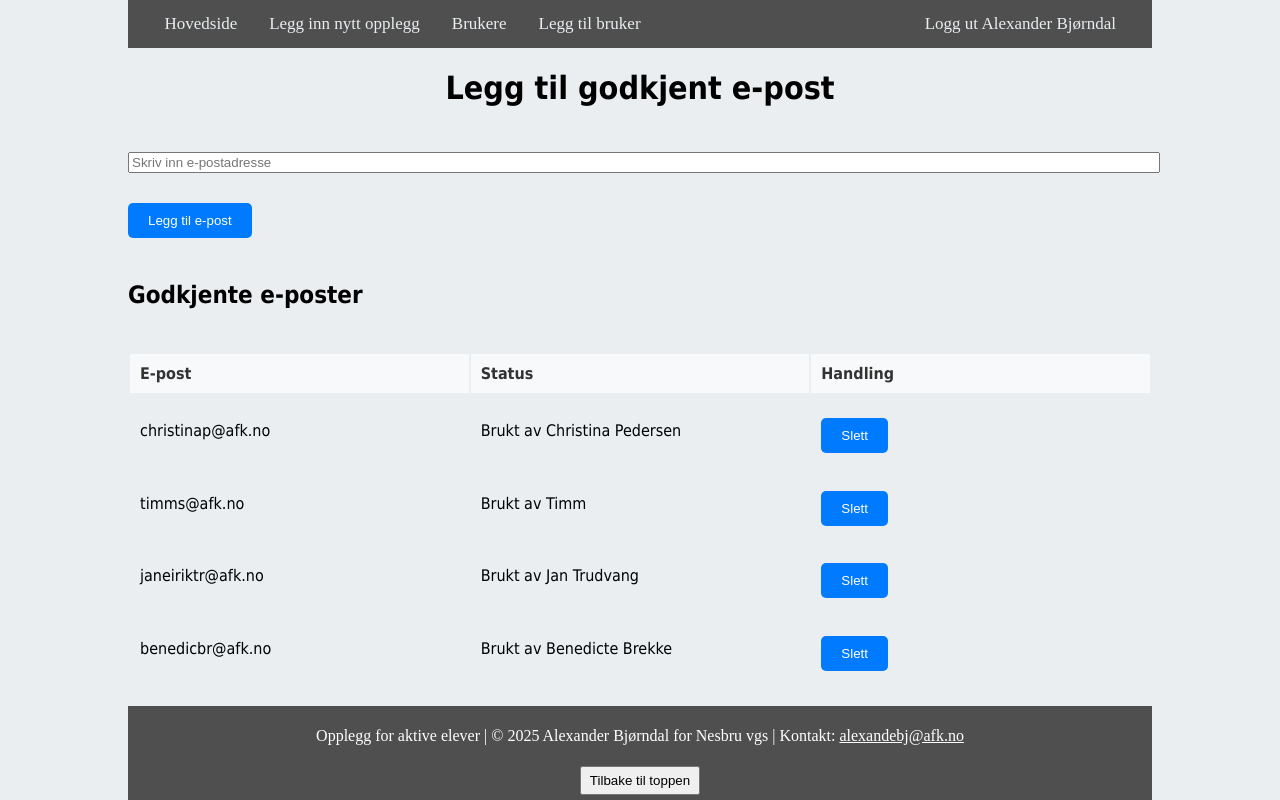
After one commit to alexanderbjorndal/aktive-elev-opplegg, a Flask app: page /add-bruker in a window 1280 px wide. The commit adds this page. Run offline with Flask 3, Linux system fonts and the light colour scheme; a user stored in the database is signed in; some libraries are stand-ins or nearby versions.

Commit message:
Add ApprovedEmails added

```diff
--- a/Todo.txt
+++ b/Todo.txt
@@ -1,5 +1,6 @@
 Admin-page:
 - Logs?
+- Add approved users
 
 Add opplegg:
 - Similar opplegg Neste er å legge inn en livetest når man legger inn nytt opplegg (ikke et must)
@@ -8,9 +9,6 @@ User pages:
 - See opplegg
 - See favorites
 - See comments
-
-
-Merge!!!
 
 
 
@@ -29,3 +27,5 @@ Se opplegg:
 - Comments
 - Number of likes
 - Similar opplegg å gjøre en ny sammenligning når et nytt opplegg blir lagt til,
+
+Merge!!!
--- a/website/models.py
+++ b/website/models.py
@@ -72,3 +72,8 @@ class OppleggSimilarity(db.Model):
 
     opplegg1 = db.relationship('Opplegg', foreign_keys=[opplegg1_id])
     opplegg2 = db.relationship('Opplegg', foreign_keys=[opplegg2_id])
+
+class ApprovedEmail(db.Model):
+    __tablename__ = 'approved_emails'
+    id = db.Column(db.Integer, primary_key=True)
+    email = db.Column(db.String(150), unique=True, nullable=False)
--- /dev/null
+++ b/website/templates/add_bruker.html
@@ -0,0 +1,48 @@
+{% extends "base.html" %}
+{% block title %}Legg til godkjent bruker{% endblock %}
+{% block content %}
+<div class="container">
+  <h1 align="center">Legg til godkjent e-post</h1>
+
+  <form method="POST" class="mb-4">
+    <input
+      type="email"
+      name="email"
+      placeholder="Skriv inn e-postadresse"
+      required
+      class="form-control mb-2"
+    />
+    <button type="submit" class="btn btn-primary">Legg til e-post</button>
+  </form>
+
+  <h2>Godkjente e-poster</h2>
+  <table class="table table-striped table-bordered">
+    <thead>
+      <tr>
+        <th>E-post</th>
+        <th>Status</th>
+        <th>Handling</th>
+      </tr>
+    </thead>
+    <tbody>
+      {% for entry in email_status %}
+      <tr>
+        <td>{{ entry.email }}</td>
+        <td>
+          {% if entry.is_used %}
+            Brukt av {{ entry.user_name }}
+          {% else %}
+            Ikke aktivert
+          {% endif %}
+        </td>
+        <td>
+          <form method="POST" action="{{ url_for('views.delete_approved_email', approved_id=entry.id) }}">
+            <button type="submit" class="btn btn-danger btn-sm">Slett</button>
+          </form>
+        </td>
+      </tr>
+      {% endfor %}
+    </tbody>
+  </table>
+</div>
+{% endblock %}
--- a/website/templates/base.html
+++ b/website/templates/base.html
@@ -21,6 +21,7 @@
             >Legg inn nytt opplegg</a
           >
           <a class="nav-item nav-link" id="users" href="./brukere">Brukere</a>
+          <a class="nav-item nav-link" id="add_user" href="./add-bruker">Legg til bruker</a>
           <a
             class="nav-item nav-link"
             style="float: right; margin-right: 2%"
--- a/website/views.py
+++ b/website/views.py
@@ -2,7 +2,7 @@ from flask import Blueprint, render_template, request, flash, jsonify, redirect,
 from flask_login import login_required, current_user
 from werkzeug.security import generate_password_hash
 from sqlalchemy import event
-from .models import Opplegg, Trait, User, Comment
+from .models import Opplegg, Trait, User, Comment, ApprovedEmail
 from .utils import get_similar_opplegg
 from website.utils import update_opplegg_similarity
 from . import db
@@ -86,6 +86,55 @@ def add_opplegg():
         return redirect(url_for('views.home'))
 
     return render_template("add_opplegg.html", user=current_user, klasse_groups=klasse_groups)
+
+@views.route('/add-bruker', methods=['GET', 'POST'])
+@login_required
+def add_bruker():
+    if current_user.role != 'admin':
+        flash("Du har ikke tilgang til denne siden.", category="error")
+        return redirect(url_for('views.home'))
+
+    if request.method == 'POST':
+        email = request.form.get('email')
+        if not email:
+            flash("Du må skrive inn en e-post.", category="error")
+        else:
+            existing = ApprovedEmail.query.filter_by(email=email).first()
+            if existing:
+                flash("Denne e-posten er allerede i listen.", category="error")
+            else:
+                new_email = ApprovedEmail(email=email)
+                db.session.add(new_email)
+                db.session.commit()
+                flash("E-posten ble lagt til i listen over godkjente brukere.", category="success")
+        return redirect(url_for('views.add_bruker'))
+
+    # Get all approved emails and check if each has a user
+    approved_emails = ApprovedEmail.query.all()
+    email_status = []
+    for approved in approved_emails:
+        user = User.query.filter_by(email=approved.email).first()
+        email_status.append({
+            "id": approved.id,
+            "email": approved.email,
+            "is_used": user is not None,
+            "user_name": user.first_name if user else None
+        })
+
+    return render_template("add_bruker.html", user=current_user, email_status=email_status)
+
+@views.route('/delete-approved-email/<int:approved_id>', methods=['POST'])
+@login_required
+def delete_approved_email(approved_id):
+    if current_user.role != 'admin':
+        flash("Du har ikke tilgang til denne funksjonen.", category="error")
+        return redirect(url_for('views.home'))
+
+    approved = ApprovedEmail.query.get_or_404(approved_id)
+    db.session.delete(approved)
+    db.session.commit()
+    flash(f"E-posten {approved.email} ble slettet fra listen.", category="success")
+    return redirect(url_for('views.add_bruker'))
 
 
 @views.route('/delete-opplegg', methods=['POST'])
```
Also changed, not shown: website/auth.py (+6 -3 lines), instance/database.db.
